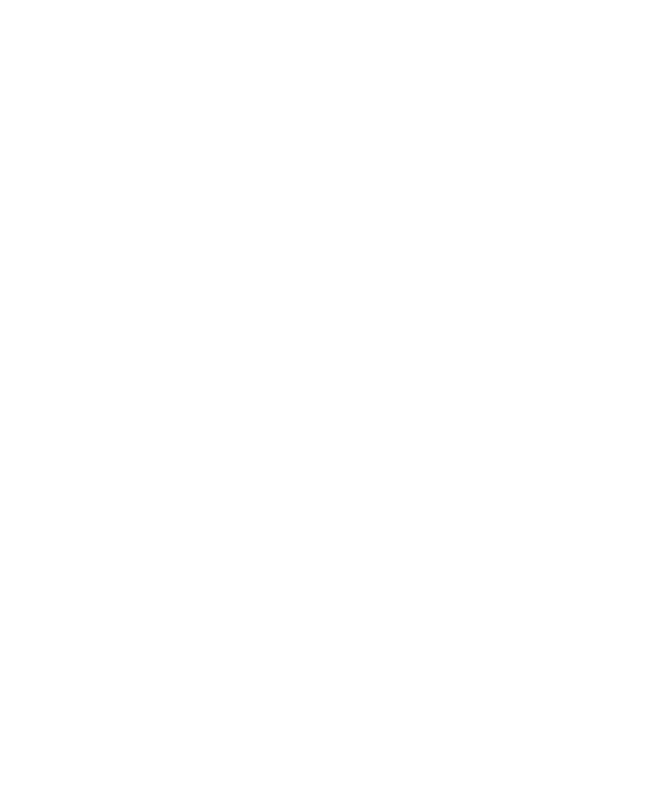
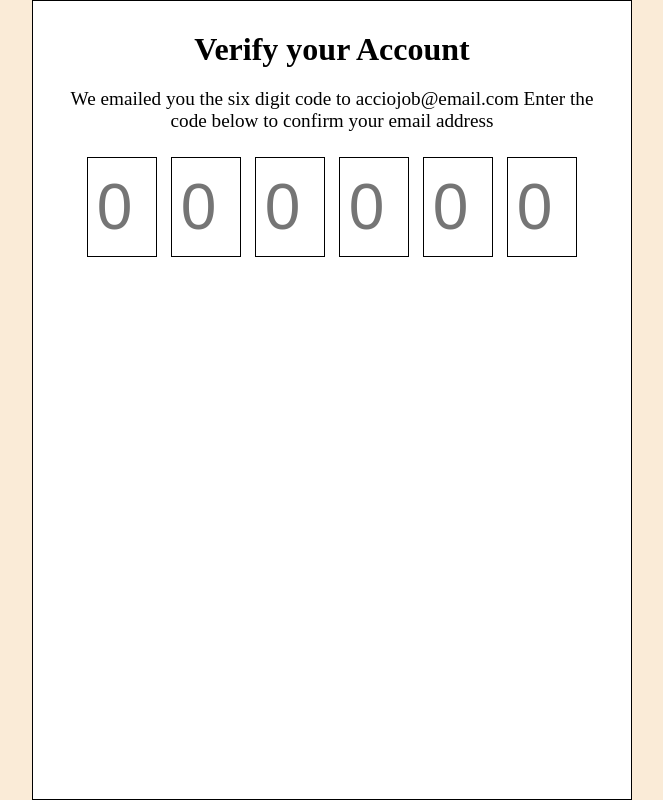
Before and after one commit to acciojob/OTP-pray63764, a website: page main.html in a window 1280 px wide. Shown: the whole page, without its empty margins (308-971 px from the left). Drawn offline with Linux system fonts and the light colour scheme.

Commit message:
created a submission

```diff
--- a/main.html
+++ b/main.html
@@ -4,9 +4,22 @@
 
 <head>
 	<link rel="stylesheet" href="styles.css">
+	<title>Verify UI</title>
 </head>
 
 <body>
+	<div class="container">
+		<h2>Verify your Account</h2>
+		<p>We emailed you the six digit code to acciojob@email.com Enter the code below to confirm your email address</p>
+		<div class="code-container">
+			<input type="number" class="code" placeholder="0" min="0" max="9" maxlength="1" required>
+			<input type="number" class="code" placeholder="0" min="0" max="9" maxlength="1" required>
+			<input type="number" class="code" placeholder="0" min="0" max="9" maxlength="1" required>
+			<input type="number" class="code" placeholder="0" min="0" max="9" maxlength="1" required>
+			<input type="number" class="code" placeholder="0" min="0" max="9" maxlength="1" required>
+			<input type="number" class="code" placeholder="0" min="0" max="9" maxlength="1" required>
+		</div>
+	</div>
 	<!-- the entire body must be written by student -->
     <script type="text/javascript" src="./script.js">
 </script>
--- a/styles.css
+++ b/styles.css
@@ -1 +1,49 @@
 /*  your css code here. If applicable */
+*{
+	padding: 0;
+	margin: 0;
+	box-sizing: border-box;
+
+}
+body{
+	background-color: antiquewhite;
+	height: 100vh;
+	display: flex;
+	justify-content: center;
+	align-item: center;
+}
+.container{
+	width: 600px;
+	border: 1px solid black;
+	padding: 30px;
+	text-align: center;
+    background-color: white
+
+}
+.container h2{
+	margin-bottom: 20px;
+	font-size: 2rem;
+}
+.container p{
+	margin-bottom: 20px;
+	font-size: 1.2rem;
+}
+.code-.container{
+	display: flex;
+	justify-content: center;
+	align-item: center;
+	margin-top: 20px;
+}
+.code{
+	height: 100px;
+	width: 70px;
+	border: 1px solid black;
+	margin: 5px;
+	font-size: 4rem;
+	text-align: center;
+}
+.code: ::-webkit-outer-spin-button,
+.code: ::-webkit-outer-spin-button,{
+	-webkit-appearance: none;
+	margin: 0;
+}
```
